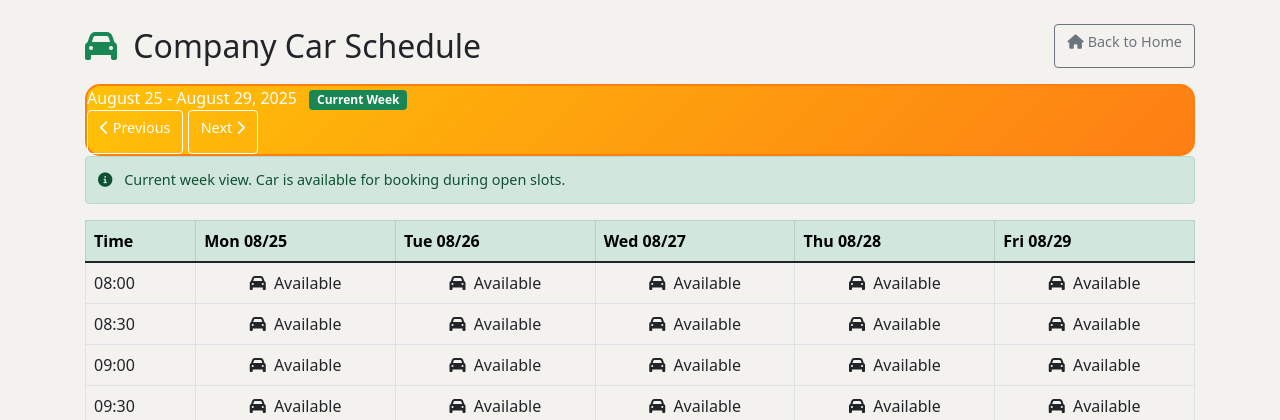
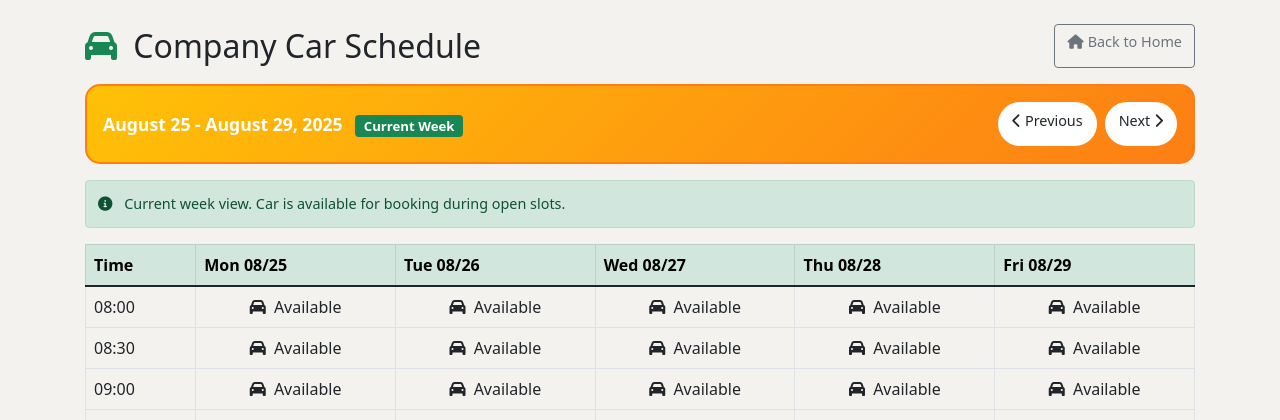
Before and after one commit to ChipulumutsoPhiri/Equip-Room-Booking, a Flask app: page /car in a window 1280 px wide. Shown: the part 61-481 px from the top of the page. Run offline with Flask 3, Linux system fonts and the light colour scheme; data that the repository does not hold is empty.

Commit message:
Update car_index.html

```diff
--- a/templates/car_index.html
+++ b/templates/car_index.html
@@ -20,12 +20,12 @@
     </div>
 
     <div class="week-nav-buttons">
-        <a href="{{ url_for('car_index', week_offset=week_offset-1) }}" class="btn btn-outline-success nav-btn">
+        <a href="{{ url_for('car_index', week_offset=week_offset-1) }}" class="btn btn-outline-primary nav-btn">
             <i class="fas fa-chevron-left"></i>
             <span class="d-none d-sm-inline">Previous</span>
         </a>
 
-        <a href="{{ url_for('car_index', week_offset=week_offset+1) }}" class="btn btn-outline-success nav-btn">
+        <a href="{{ url_for('car_index', week_offset=week_offset+1) }}" class="btn btn-outline-primary nav-btn">
             <span class="d-none d-sm-inline">Next</span>
             <i class="fas fa-chevron-right"></i>
         </a>
@@ -158,20 +158,37 @@
     background: linear-gradient(135deg, #28a745, #20c997);
     color: white;
     border-radius: 15px;
+    padding: 1rem;
+    margin-bottom: 1rem;
+    display: flex;
+    justify-content: space-between;
+    align-items: center;
 }
 
 .week-navigation .week-display {
     color: white;
+    font-size: 1.1rem;
+    font-weight: 600;
 }
 
-.week-navigation .btn-outline-success {
-    border-color: white;
-    color: white;
+.week-navigation .week-nav-buttons {
+    display: flex;
+    gap: 0.5rem;
 }
 
-.week-navigation .btn-outline-success:hover {
-    background-color: white;
-    color: #28a745;
+.week-navigation .btn-outline-primary {
+    border-radius: 25px;
+    font-weight: 500;
+    border: 2px solid #fff;
+    color: #212529 !important;
+    background: #fff !important;
+    transition: background 0.2s, color 0.2s;
+}
+
+.week-navigation .btn-outline-primary:hover {
+    background: #20c997 !important;
+    color: #fff !important;
+    border-color: #20c997 !important;
 }
 
 .current-week {
```
